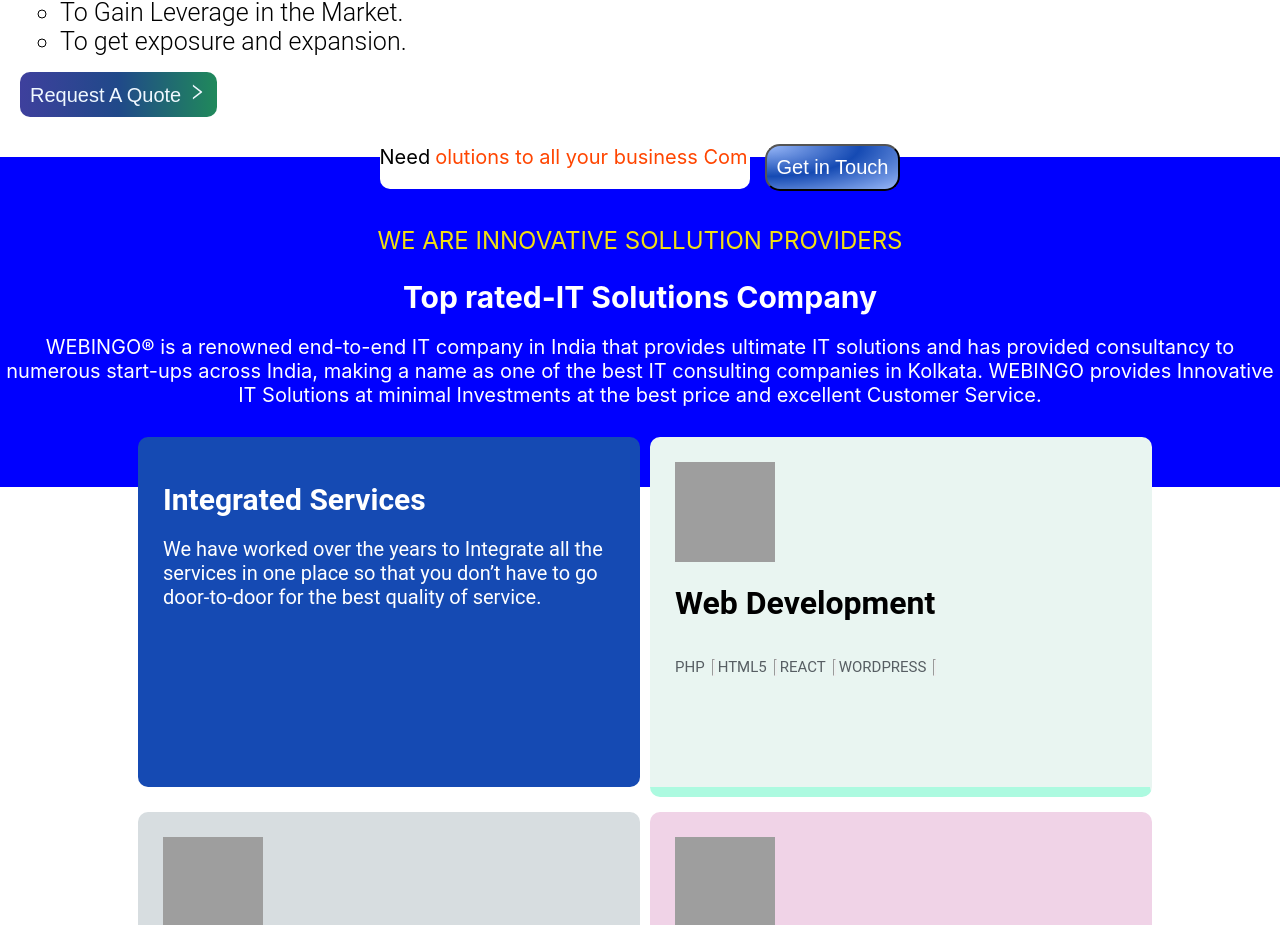
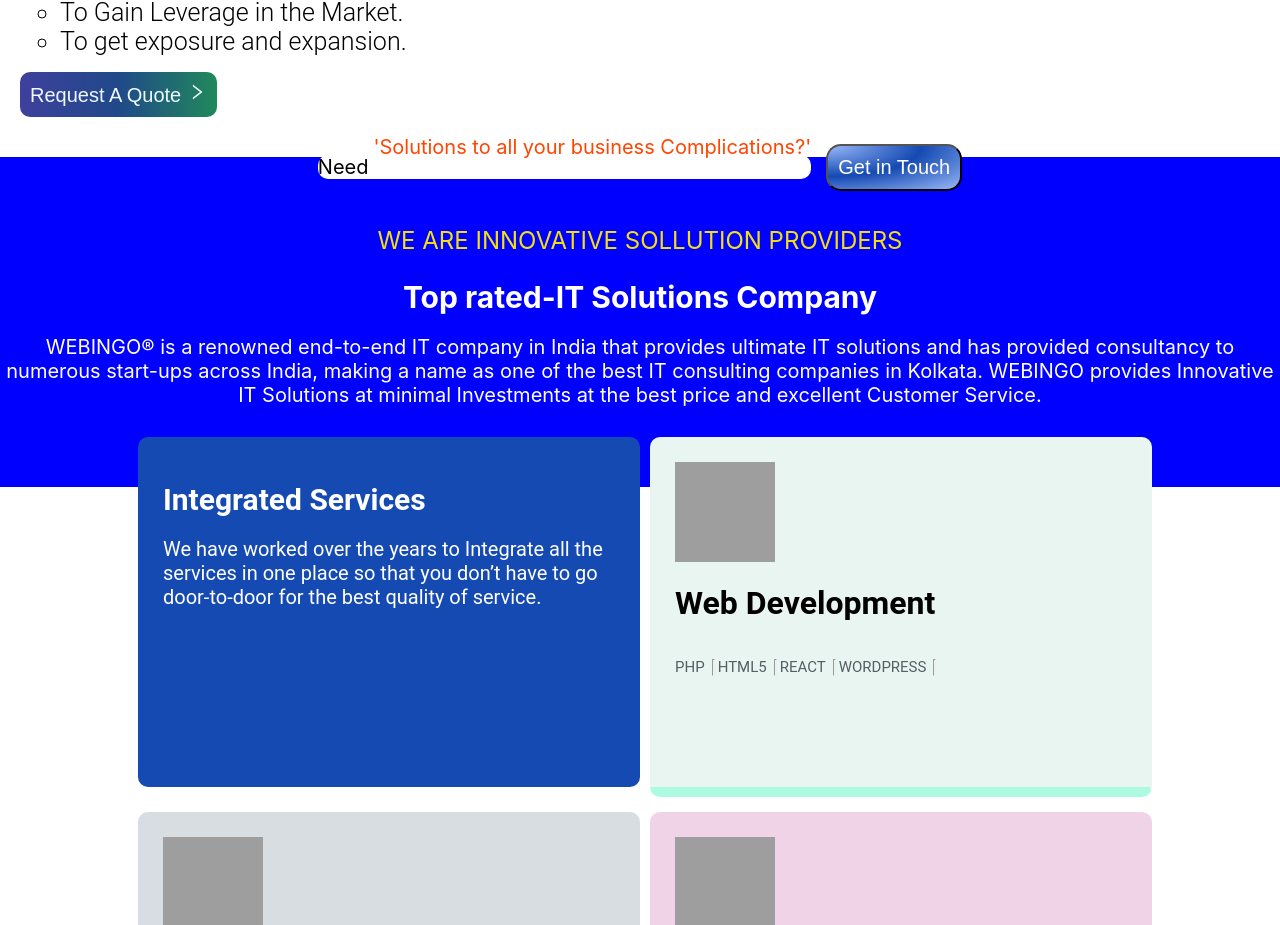
Before and after one commit to nagasritha/web, a React (Create React App) app: page / in a window 1280 px wide. Shown: the part 1479-2404 px from the top of the page. Built offline with nearby package versions, Linux system fonts and the light colour scheme; grey boxes are pictures that could not be loaded.

Commit message:
no errors now

```diff
--- a/src/Components/UserDetails/index.js
+++ b/src/Components/UserDetails/index.js
@@ -6,7 +6,6 @@ import {BsWhatsapp,BsFacebook,BsLinkedin,BsYoutube} from 'react-icons/bs'
 import NavBar from '../NavBar'
 import MoveBar from '../MoveBar'
 import './index.css'
-import AnimatedParagraph from '../Animation'
 
 const Cards=(props)=>{
     const {itemDetails}=props
@@ -283,7 +282,7 @@ const UserDetails=()=><div>
             </div>
       </div>
       <div className='overLapingelement'>
-        <p className='para-line'>Need <span className='spanedColor'><AnimatedParagraph text='Solutions to all your business Complications?'/></span></p>
+        <p className='para-line'>Need <span className='spanedColor'>'Solutions to all your business Complications?'</span></p>
         <button type='button' className='third-but'>Get in Touch</button>
       </div>
       <div className='addPadding color-blue align-center'>
```
